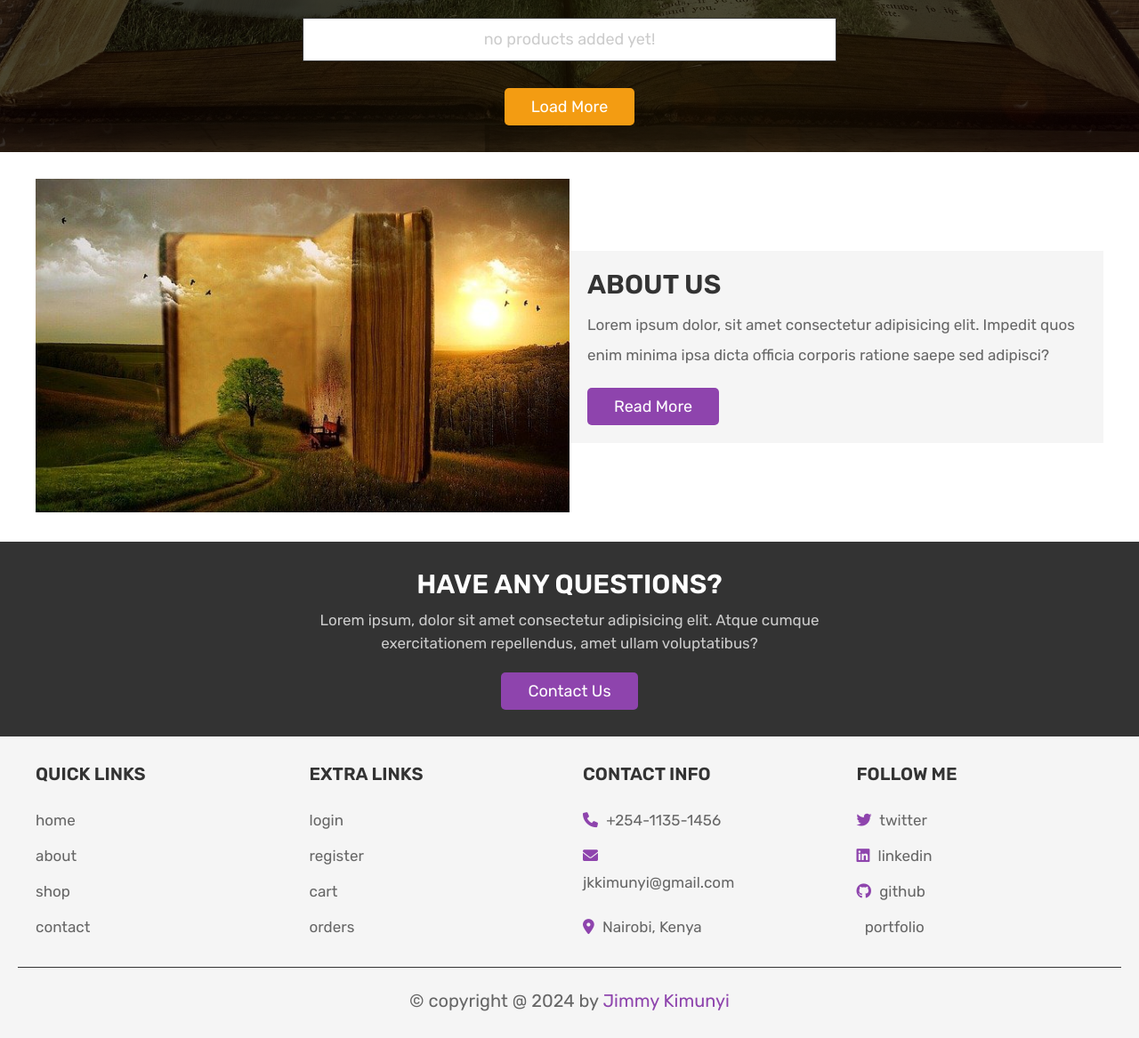
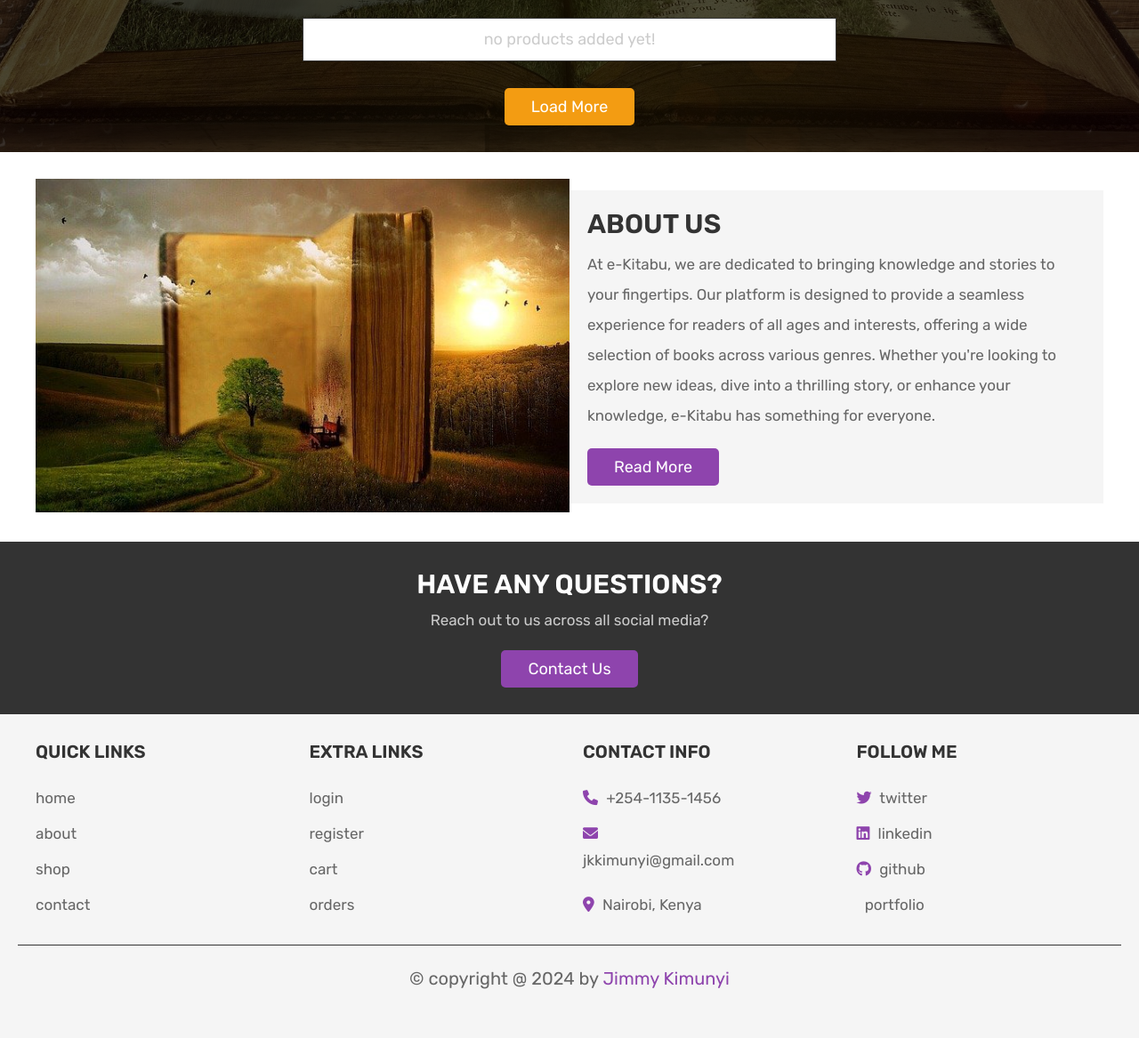
Before and after one commit to jkimunyi-dev/bookshop, a PHP site: page /home.php in a window 1280 px wide. Shown: the part 775-1942 px from the top of the page at 89% size. After the commit the page ends 1887 px from the top, so only its background shows below. Run offline with PHP 8.4, Linux system fonts and the light colour scheme; the visitor is signed in with stand-in values (Sample User, id 1); data that the repository does not hold is empty.

Commit message:
bug fixes

```diff
--- a/about.php
+++ b/about.php
@@ -150,7 +150,7 @@ if(!isset($user_id)){
 
 <section class="authors">
 
-   <h1 class="title">greate authors</h1>
+   <h1 class="title">great authors</h1>
 
    <div class="box-container">
 
--- a/home.php
+++ b/home.php
@@ -106,7 +106,7 @@ if(isset($_POST['add_to_cart'])){
 
       <div class="content">
          <h3>about us</h3>
-         <p>Lorem ipsum dolor, sit amet consectetur adipisicing elit. Impedit quos enim minima ipsa dicta officia corporis ratione saepe sed adipisci?</p>
+         <p>At e-Kitabu, we are dedicated to bringing knowledge and stories to your fingertips. Our platform is designed to provide a seamless experience for readers of all ages and interests, offering a wide selection of books across various genres. Whether you're looking to explore new ideas, dive into a thrilling story, or enhance your knowledge, e-Kitabu has something for everyone.</p>
          <a href="about.php" class="btn">read more</a>
       </div>
 
@@ -118,7 +118,7 @@ if(isset($_POST['add_to_cart'])){
 
    <div class="content">
       <h3>have any questions?</h3>
-      <p>Lorem ipsum, dolor sit amet consectetur adipisicing elit. Atque cumque exercitationem repellendus, amet ullam voluptatibus?</p>
+      <p>Reach out to us across all social media?</p>
       <a href="contact.php" class="white-btn">contact us</a>
    </div>
 
```
